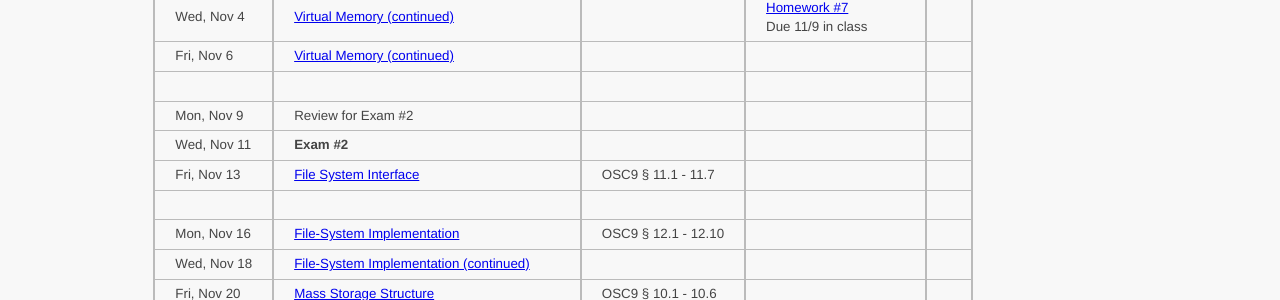
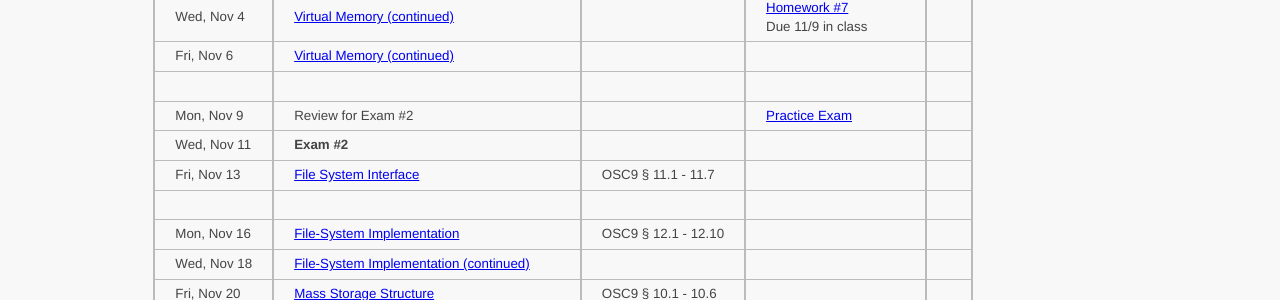
Before and after one commit to ycpcs/cs420-fall2015, a Jekyll site: the page built from schedule.md, in a window 1280 px wide. Shown: the part 1433-1733 px from the top of the page. Built offline with Jekyll 4.4.1, drawn with Linux system fonts in a browser that asks for light colours; Markdown is read by kramdown in place of the engine named in the settings.

Commit message:
updated schedule

```diff
--- a/schedule.md
+++ b/schedule.md
@@ -49,7 +49,7 @@ Additional content will be added as it becomes available throughout the semester
 >| Wed, Nov 4     |  [Virtual Memory (continued)](lectures/lecture18_virtual_memory.pdf)                              |                       |  [Homework #7](homework/Homework_Assignment_7.txt) <br> Due 11/9 in class |
 >| Fri, Nov 6     |  [Virtual Memory (continued)](lectures/lecture18_virtual_memory.pdf)                              |                       |                       |  <!-- lab04, homework7 -->
 >|||||
->| Mon, Nov 9     |  Review for Exam #2                                                                               |                       |                       |
+>| Mon, Nov 9     |  Review for Exam #2                                                                               |                       |  [Practice Exam](https://www.youtube.com/watch?v=dQw4w9WgXcQ) |
 >| Wed, Nov 11    |  **Exam #2**                                                                                      |                       |                       |
 >| Fri, Nov 13    |  [File System Interface](lectures/lecture19+20_file_system_interface.pdf)                         |  OSC9 § 11.1 - 11.7   |                       |
 >|||||
```
